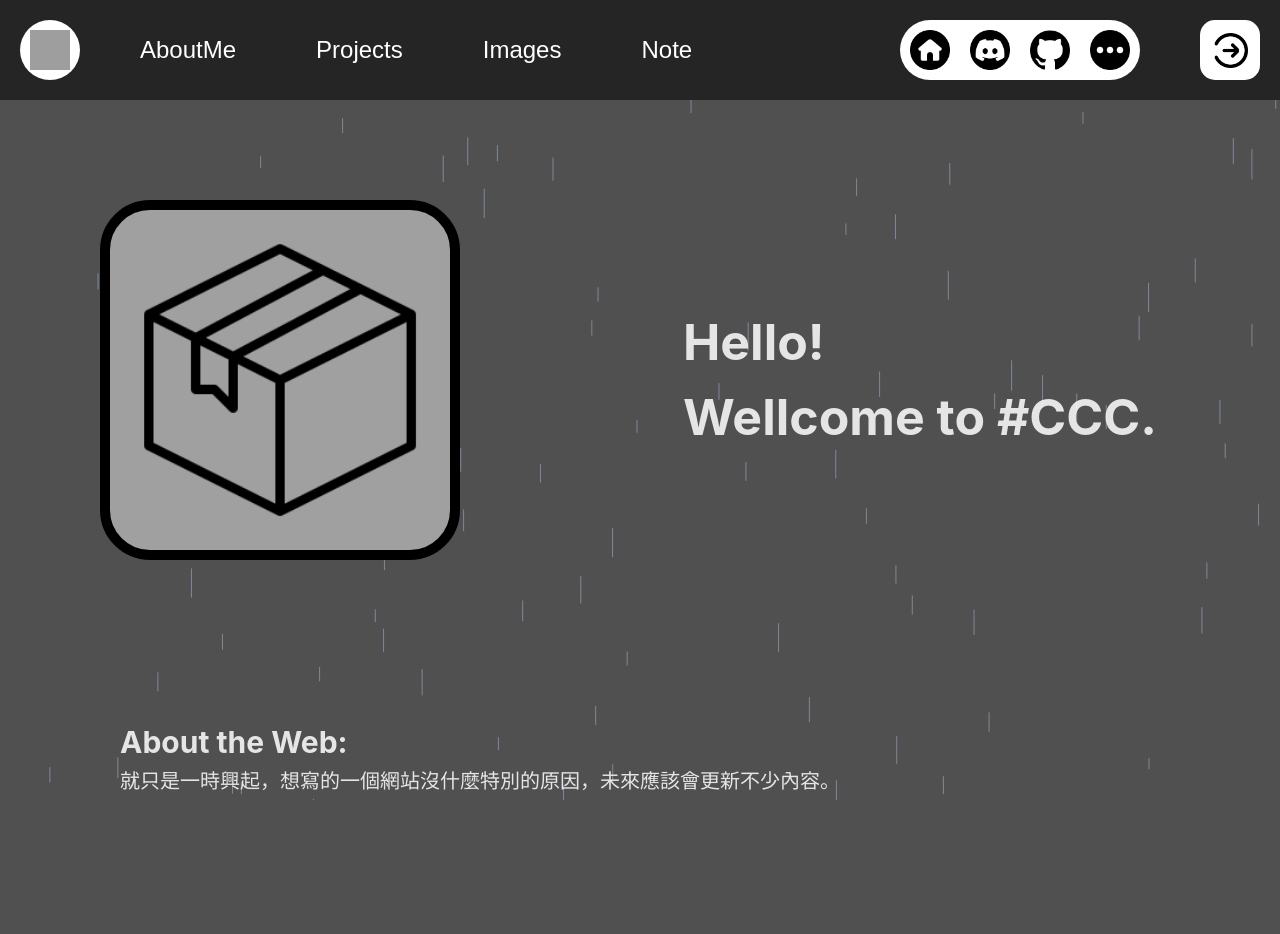
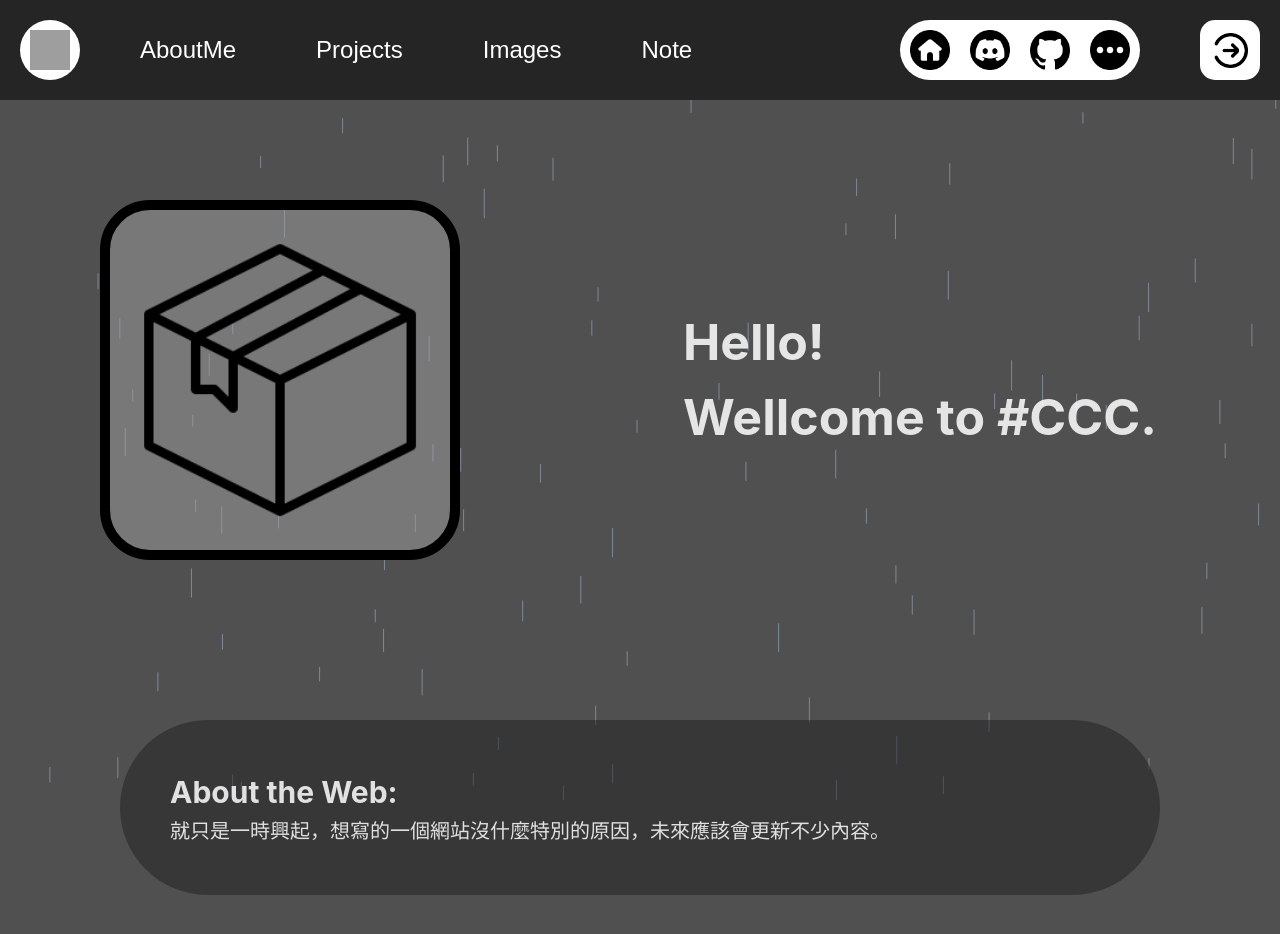
Before and after one commit to ChenBox-carton/vue-blog, a Vue app: page / in a window 1280 px wide. Shown: the top 934 px of the page. Before the commit the page ends 855 px from the top, so only its background shows below. Built offline with nearby package versions, Linux system fonts and the light colour scheme; grey boxes are pictures that could not be loaded; a web font is replaced by a local one.

Commit message:
add router.js

```diff
--- a/package.json
+++ b/package.json
@@ -9,7 +9,8 @@
     "preview": "vite preview"
   },
   "dependencies": {
-    "vue": "^3.5.10"
+    "vue": "^3.5.10",
+    "vue-router": "4"
   },
   "devDependencies": {
     "@vitejs/plugin-vue": "^5.1.4",
--- a/src/components/init-page.vue
+++ b/src/components/init-page.vue
@@ -27,7 +27,7 @@ const text = "就只是一時興起，想寫的一個網站沒什麼特別的原
 .initArea img {
   margin: auto 100px;
   padding: 20px;
-  background-color: rgba(160, 160, 160);
+  background-color: rgba(160,160, 160, 0.5);
   border: 10px solid #000;
   border-radius:50px;
 }
@@ -46,7 +46,10 @@ const text = "就只是一時興起，想寫的一個網站沒什麼特別的原
 
 /* initText */
 .initText {
+  padding: 50px;
   margin: 60px 120px;
+  border-radius: 100px;
+  background-color: rgba(30, 30, 30, 0.5);
 }
 
 .initText h2 {
```
Also changed, not shown: src/router.js (added, +9 -0 lines), 1 other file (tests, documents, lock files or other folders).
